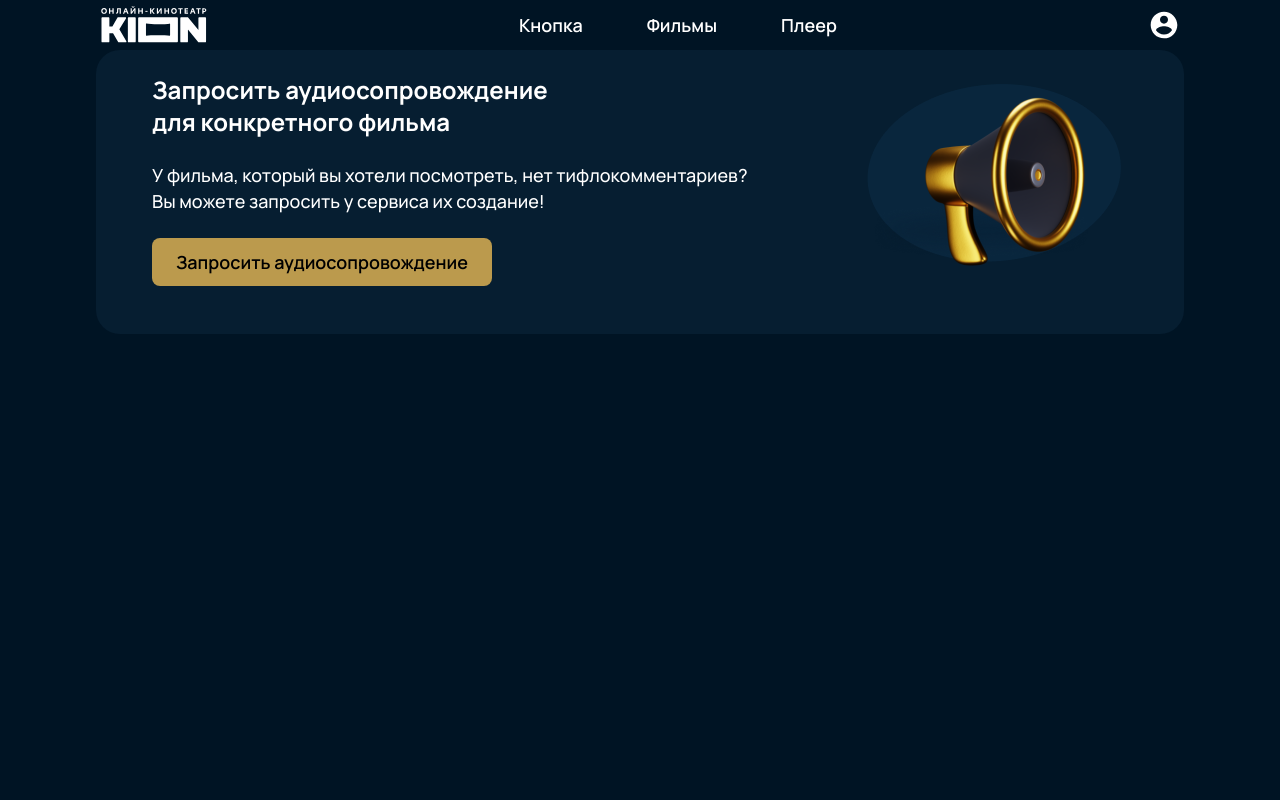
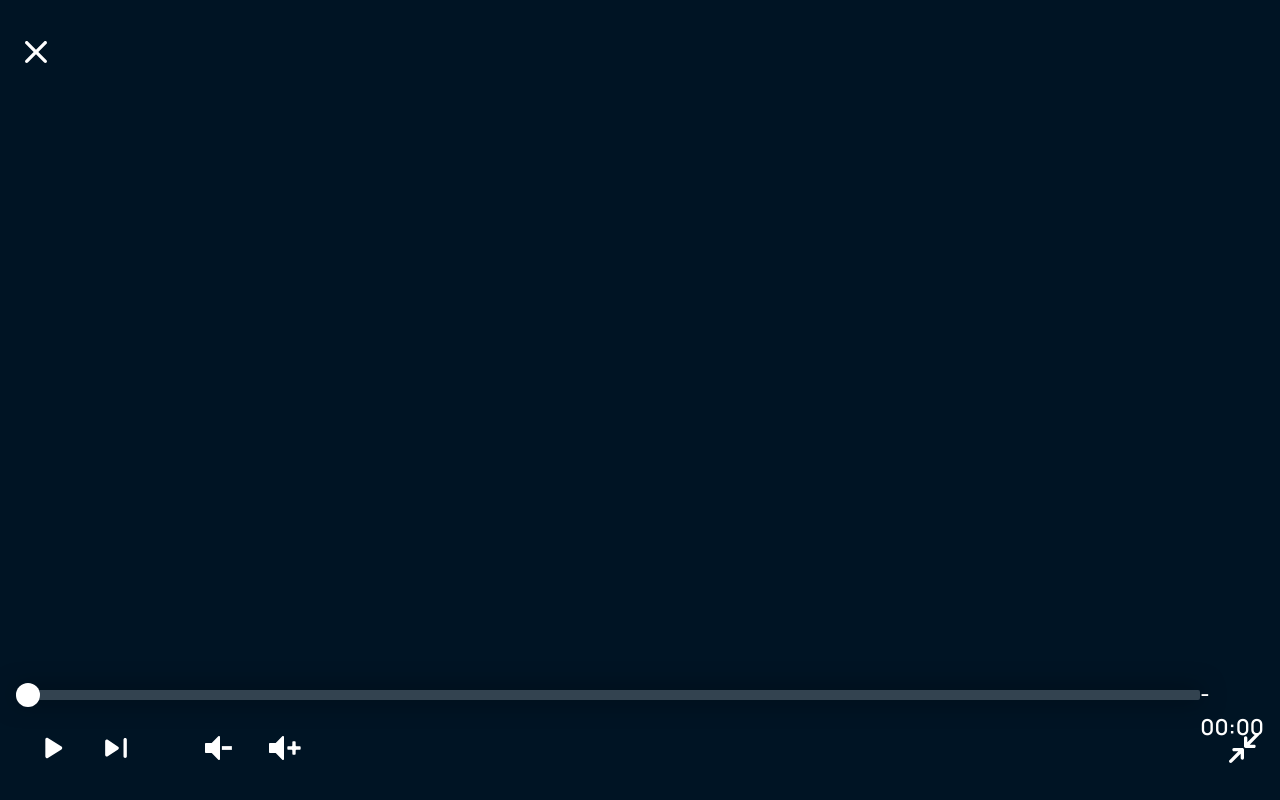
Before and after one commit to romaiy/true-tech-hack, a React (Create React App) app: page /player in a window 1280 px wide. Built offline with nearby package versions, Linux system fonts and the light colour scheme.

Commit message:
test commit

```diff
--- a/package.json
+++ b/package.json
@@ -10,6 +10,7 @@
     "react": "^18.2.0",
     "react-dom": "^18.2.0",
     "react-player": "^2.12.0",
+    "react-router-dom": "^6.9.0",
     "react-scripts": "5.0.1",
     "screenfull": "^6.0.2",
     "web-vitals": "^2.1.4"
--- a/src/App.js
+++ b/src/App.js
@@ -1,13 +1,19 @@
 import React from 'react';
 import './styles/style.css';
+import { Routes, Route} from 'react-router-dom';
 import Home from './containers/Home';
 import Header from './components/Header';
+import VideoPlayer from './containers/VideoPlayer';
 
 function App() {
+
   return (
     <div className="wrapper">
     <Header/>
-    <Home/>
+    <Routes>
+          <Route path='/' element={<Home/>}/>
+          <Route path='/player' element={<VideoPlayer/>}/>
+    </Routes>
     </div>
   );
 }
--- a/src/components/Header.jsx
+++ b/src/components/Header.jsx
@@ -2,8 +2,12 @@ import React from "react";
 import routes from "../utils/routes";
 import logo from "../image/home/logo.svg";
 import profile from "../image/home/profile.svg";
+import { useLocation, NavLink } from 'react-router-dom';
 
 const Header = () => {
+    const location = useLocation();
+
+    if (location.pathname === '/') {
         return(
             <header className="header">
                 <div className="header__content container">
@@ -13,7 +17,9 @@ const Header = () => {
                             <ul className="header__list">
                             {routes.map((item) => {
                                 return(
+                                    <NavLink to={item.path}>
                                         <li className="header__block" key={item.id}>{item.text}</li>
+                                    </NavLink>
                                 )
                             })}
                             </ul>
@@ -25,6 +31,9 @@ const Header = () => {
                 </div>
             </header>
         );
+    } else {
+        return;
+    }
 };
 
 export default Header;
--- a/src/components/VideoControls.jsx
+++ b/src/components/VideoControls.jsx
@@ -7,6 +7,7 @@ import down from '../image/volume-minus.svg';
 import skip from '../image/skip.svg';
 import screenUp from '../image/ScreenUp.svg';
 import screenDown from '../image/ScreenDown.svg';
+import back from '../image/back.svg';
 
 const VideoControls = ({
     handlePlay,
@@ -19,6 +20,15 @@ const VideoControls = ({
 }) => {
 
     return(
+        <div>
+        <div className="controls-wrapper-up">
+            <img
+                style={{width: '40px', height: '40px', cursor: 'pointer'}}
+                alt="back"
+                src={back}
+                onClick={func.handleBack}
+                />
+        </div>
         <div className="controls-wrapper">
             <div className="controls-row" style={{justifyContent: 'space-between'}}>
                 <input
@@ -63,6 +73,7 @@ const VideoControls = ({
                 </button>
             </div>
         </div>
+        </div>
     );
 };
 
--- a/src/containers/VideoPlayer/VideoPlayer.css
+++ b/src/containers/VideoPlayer/VideoPlayer.css
@@ -11,6 +11,14 @@
     bottom: 0;
     left: 0;
     width: 100%;
+}
+
+.controls-wrapper-up {
+    position: absolute;
+    top: 0;
+    left: 0;
+    width: 100%;
+    padding: 32px 16px;
 }
 
 .controls-row {
--- a/src/containers/VideoPlayer/index.js
+++ b/src/containers/VideoPlayer/index.js
@@ -2,6 +2,7 @@ import React, { useRef, useState } from 'react';
 import ReactPlayer from 'react-player';
 import screenfull from 'screenfull';
 import VideoControls from '../../components/VideoControls';
+import { useNavigate } from 'react-router-dom';
 import './VideoPlayer.css';
 
 function VideoPlayer() {
@@ -14,6 +15,12 @@ function VideoPlayer() {
     const [screenState, setScreenState] = useState(false);
     const playerRefContainer = useRef(null);
     const playerRef = useRef(null);
+
+    const navigate = useNavigate();
+
+    function handleBack() {
+        navigate(-1);
+    };
 
     const handleVolumeChange = (e) => {
         setVolume(parseFloat(e.target.value));
@@ -98,7 +105,7 @@ function VideoPlayer() {
         <ReactPlayer
             id={'target'}
             ref={playerRef}
-            url="http://localhost:8000/cat.mp4"
+            url="https://www.youtube.com/watch?v=-VwhA_-afto&ab_channel=CornWave-Topic"
             playing={playing}
             volume={volume}
             controls={false}
@@ -127,6 +134,7 @@ function VideoPlayer() {
                 handleVolumeUp,
                 handleVolumeDown,
                 formatTime,
+                handleBack,
             }}
         />
         </div>
--- a/src/index.js
+++ b/src/index.js
@@ -1,8 +1,11 @@
 import React from 'react';
 import ReactDOM from 'react-dom/client';
+import { BrowserRouter } from 'react-router-dom';
 import App from './App';
 
 const root = ReactDOM.createRoot(document.getElementById('root'));
 root.render(
-  <App />
+  <BrowserRouter>
+    <App />
+  </BrowserRouter>
 );
--- a/src/styles/scss/_header.scss
+++ b/src/styles/scss/_header.scss
@@ -1,4 +1,6 @@
 .header {
+    padding: 24px 0px;
+    margin-bottom: 32px;
     &__row {
         display: flex;
         align-items: center;
--- a/src/styles/style.css
+++ b/src/styles/style.css
@@ -198,6 +198,10 @@ body {
   background-color: #eee;
 }
 
+.header {
+  padding: 24px 0px;
+  margin-bottom: 32px;
+}
 .header__row {
   display: flex;
   align-items: center;
--- a/src/utils/routes.js
+++ b/src/utils/routes.js
@@ -11,7 +11,7 @@ const routes = [
     },
     {
         id: 2,
-        path: '/',
+        path: '/player',
         text: 'Плеер',
     },
 ];
```
Also changed, not shown: src/image/back.svg (added), 1 other file (tests, documents, lock files or other folders). Lines whose indentation alone changed are shown as unchanged.
